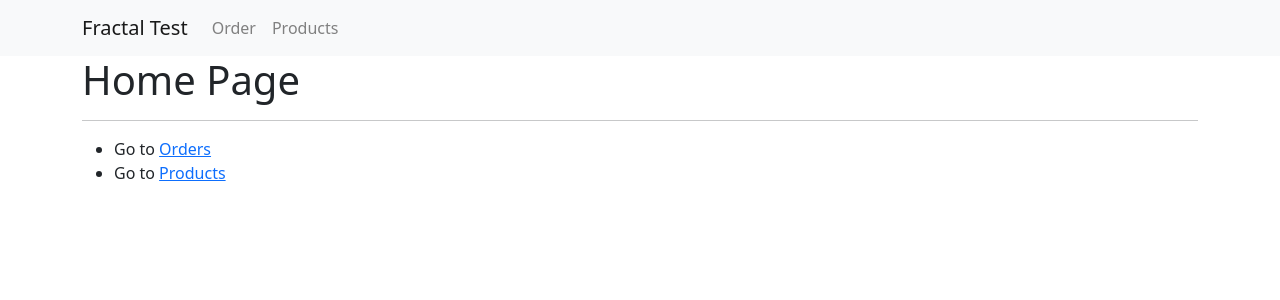
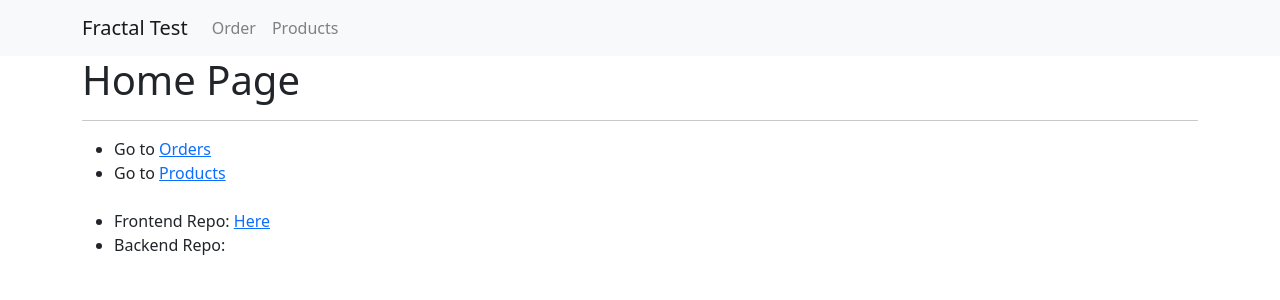
Before and after one commit to markorodriguez/fractal-frontend, a React (Create React App) app: page / in a window 1280 px wide. Shown: the top 300 px of the page. Built offline with nearby package versions, Linux system fonts and the light colour scheme.

Commit message:
repos links added

```diff
--- a/src/routes/Main.tsx
+++ b/src/routes/Main.tsx
@@ -12,6 +12,9 @@ export default function Main() {
             <ul>
                 <li>Go to <Link to="/orders">Orders</Link></li>
                 <li>Go to <Link to="/products">Products</Link></li>
+                 <br />
+                <li>Frontend Repo: <a href="https://github.com/markorodriguez/fractal-frontend" target="_blank" rel='noreferrer'>Here</a></li>
+                <li>Backend Repo: <a href="https://github.com/markorodriguez/fractal-backend"  target="_blank" rel='noreferrer'></a> </li>
             </ul>
 
         </Container>
```
